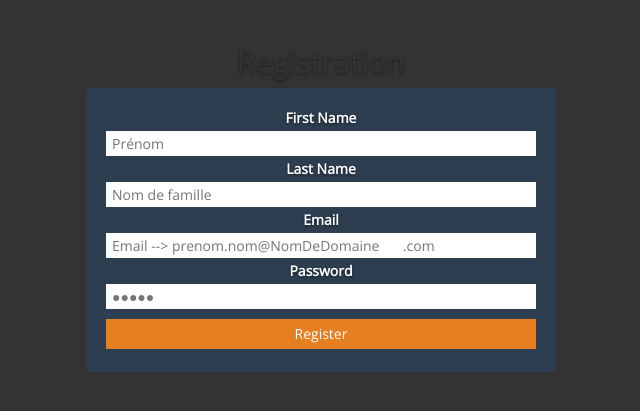
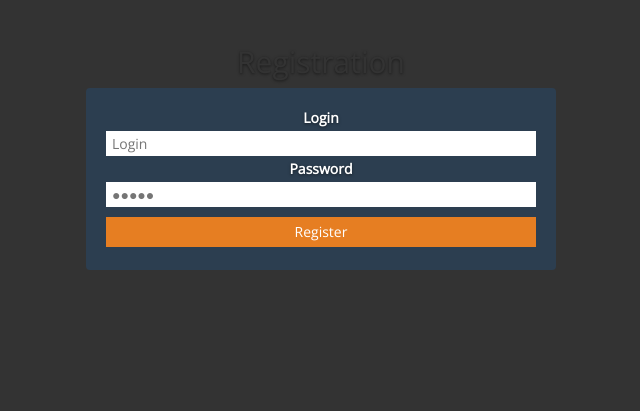
Before and after one commit to Anuswan91/quizz_battle, a PHP site: page /pages/userRegisterView.php in a window 1280 px wide. Shown: the top 411 px of the page, without its empty margins (319-959 px from the left). Run offline with PHP 8.4, Linux system fonts and the light colour scheme.

Commit message:
register completed

```diff
--- a/includes/DB.php
+++ b/includes/DB.php
@@ -8,10 +8,10 @@ try {
     //$bdd = new PDO('mysql:host=tp-sgbd;dbname=vblum_a;charset=utf8', 'vblum_a', 'vblum_a');
     //Pour se connecter en local ailleurs
     //$bdd = new PDO('mysql:host=localhost;dbname=risk;charset=utf8', 'root', 'root');
-    //$bdd = new PDO('mysql:host=localhost;dbname=quizz_battle;charset=utf8', 'root', '');
+    $bdd = new PDO('mysql:host=localhost;dbname=quizz_battle;charset=utf8', 'root', '');
 
     // Developpement
-    $bdd = new PDO('mysql:host=eu-cdbr-west-01.cleardb.com;dbname=heroku_9732ace84ff668b;charset=utf8', 'bf583c4b055e2d', '8d9c7be6');
+    //$bdd = new PDO('mysql:host=eu-cdbr-west-01.cleardb.com;dbname=heroku_9732ace84ff668b;charset=utf8', 'bf583c4b055e2d', '8d9c7be6');
 
 
 } catch (Exception $e) {
--- /dev/null
+++ b/includes/footer.php
@@ -0,0 +1,2 @@
+<script src="../bootstrap/js/jquery-3.1.1.min.js"></script>
+<script src="../bootstrap/js/bootstrap.min.js"></script>
--- a/includes/header.php
+++ b/includes/header.php
@@ -6,8 +6,7 @@
     <link rel="icon" href="../../favicon.ico">
     <meta name="viewport" content="width=device-width, initial-scale=1">
     <title>Quiz Battle</title>
-	<link href="bootstrap/css/bootstrap.min.css" rel="stylesheet">
-    <link href="css/style.css" rel="stylesheet">
+	<link href="../bootstrap/css/bootstrap.min.css" rel="stylesheet">
 
     <!-- HTML5 shim and Respond.js for IE8 support of HTML5 elements and media queries -->
     <!-- WARNING: Respond.js doesn't work if you view the page via file:// -->
--- a/pages/answerView.php
+++ b/pages/answerView.php
@@ -14,7 +14,7 @@
 
 			include "../includes/DB.php"; //Connexion a la base de données
 
-			$ans_question_id = 0
+			$ans_question_id = 0;
 			$sql = "SELECT ans_correct FROM answer WHERE ans_id = " + $ans_question_id;
 			$res = $bdd->query($sql)->fetchAll();
 
--- a/pages/userRegisterView.php
+++ b/pages/userRegisterView.php
@@ -4,21 +4,23 @@ include '../php/userRegisterController.php';
 
 ?>
 <link rel="stylesheet" href="../css/styleRegister.css"/>
-
+<link href="../css/style.css" rel="stylesheet">
 <!-- Formulaire création d'un compte -->
 <body>
+<?php
+if (isset($_GET['error']) && $_GET['error']==true){
+	?><div class="alert alert-danger">
+  	<strong>FAILED!</strong> Login already use ! try with your mom's name.
+	</div>
+	<?php
+}
+?>
 <div class="container">
   <h2>Registration</h2>
-  <form action="" name="registration">
+  <form action="../php/userRegisterController.php"  method="post" name="registration">
 
-    <label for="firstname">First Name</label>
-    <input type="text" name="firstname" id="firstname" placeholder="Prénom"/>
-
-    <label for="lastname">Last Name</label>
-    <input type="text" name="lastname" id="lastname" placeholder="Nom de famille"/>
-
-    <label for="email">Email</label>
-    <input type="email" name="email" id="email" placeholder="Email --> prenom.nom@NomDeDomaine	.com"/>
+    <label for="login">Login</label>
+    <input type="text" name="login" id="login" placeholder="Login"/>
 
     <label for="password">Password</label>
     <input type="password" name="password" id="password" placeholder="&#9679;&#9679;&#9679;&#9679;&#9679;"/>
@@ -28,7 +30,7 @@ include '../php/userRegisterController.php';
   </form>
 </div>
 
-<script src="../bootstrap/js/jquery-3.1.1.min.js"></script>
+
 <script type="text/javascript" src="../jquery-validation-1.15.0/dist/jquery.validate.min.js"></script>
 <script type="text/javascript" src="../jquery-validation-1.15.0/dist/additional-methods.min.js"></script>
 <script>
@@ -72,10 +74,6 @@ $(function() {
     }
   });
 });
-
-
-
-
 </script>
-
+<?php include '../includes/footer.php';?>
 </body>
--- a/php/userRegisterController.php
+++ b/php/userRegisterController.php
@@ -1 +1,54 @@
 <?php
+include '../includes/DB.php';
+
+if (!empty($_POST))
+{
+	$res = checkRegisterUser($bdd);
+	if ($res == false)
+	{
+		registerUser($bdd);
+	}else{
+		header("Location: ../pages/userRegisterView.php?error=true");
+	}
+
+
+}
+
+function checkRegisterUser($bdd){
+
+	$sql = "SELECT plr_id FROM player WHERE plr_pseudo =  '".$_POST['login']."';";
+	$res = $bdd->query($sql)->fetch();
+	return $res;
+}
+
+function registerUser($bdd){
+
+	$plr_pseudo = $_POST['login'];
+	$plr_password = $_POST['password'];
+	$plr_guest = 0;
+	$plr_date_crea = date("Y-m-d H:i:s");
+	$plr_status_id = 1;
+
+	$req = "INSERT INTO player (plr_pseudo, plr_password, plr_guest, plr_date_crea, plr_status_id)
+			VALUES ('".$plr_pseudo."', '".$plr_password."', '".$plr_guest."', '".$plr_date_crea."','".$plr_status_id."');";
+	$res = $bdd->exec($req);
+
+
+	if($res)
+	{
+		$_SESSION['Auth'];
+	}
+
+
+	die();
+	if(count($data)>0)
+	{
+		$_SESSION['Auth']['plr_pseudo'] = $plr_pseudo;
+		$_SESSION['Auth']['plr_status_id'] = $plr_status_id;
+		header("Location: ../pages/index.php");
+		return true;
+	}else{
+		header("Location: ../pages/userRegisterView.php");
+	}
+	return false;
+}
```
Also changed, not shown: index.php (+18 -3 lines).
